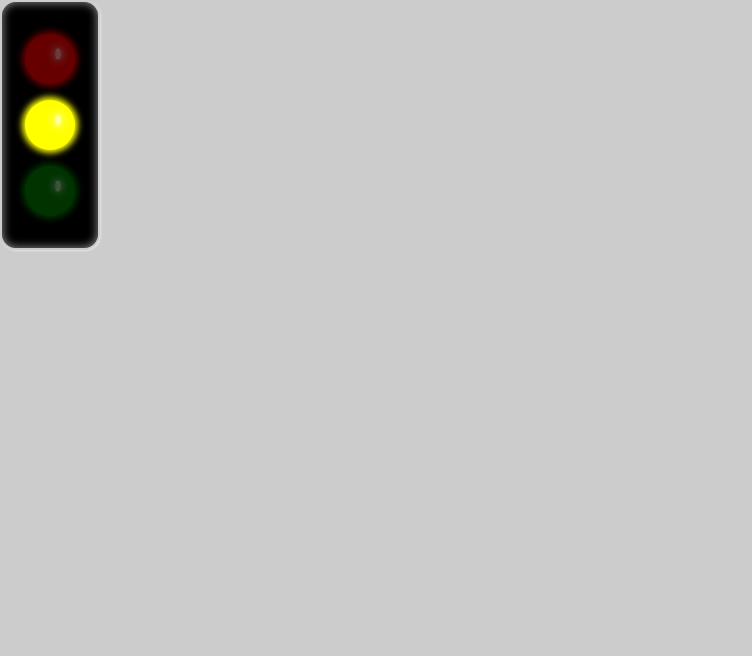
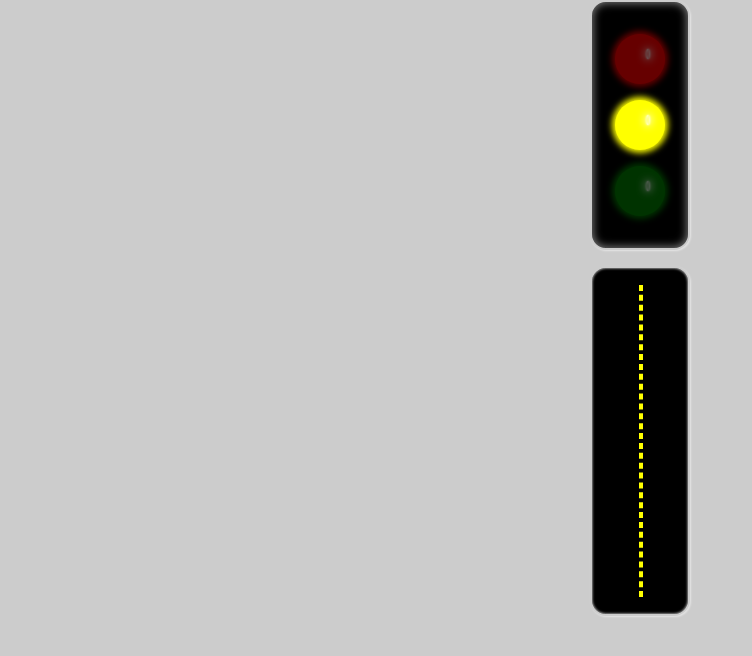
Before and after one commit to FelipeESchmidt/signal-demo, a React (Create React App) app: page / in a window 1280 px wide. Shown: the top 656 px of the page, without its empty margins (0-752 px from the left). Built offline with nearby package versions, Linux system fonts and the light colour scheme.

Commit message:
feat: improving components and creating Intersection

```diff
--- /dev/null
+++ b/src/components/Intersection/index.tsx
@@ -0,0 +1,16 @@
+import * as React from "react";
+
+import * as S from "./styles";
+import { Signal } from "../Signal";
+import Street from "../Street";
+
+export const Intersection = () => {
+  return (
+    <S.StreetContainer>
+      <Signal litColor="yellow" />
+      <Street />
+    </S.StreetContainer>
+  );
+};
+
+export default Intersection;
--- /dev/null
+++ b/src/components/Intersection/styles.ts
@@ -0,0 +1,9 @@
+import styled from "styled-components";
+
+export const StreetContainer = styled.div`
+  display: flex;
+  flex-direction: column;
+  align-items: center;
+  justify-content: center;
+  gap: 16px;
+`;
--- a/src/components/Signal/index.tsx
+++ b/src/components/Signal/index.tsx
@@ -1,23 +1,24 @@
 import React from "react";
 
+import { SignalColorsType } from "@types";
 import * as S from "./styles";
 
-export const Signal = () => {
-  const [n, setN] = React.useState(0);
+export interface ISignalProps {
+  litColor: SignalColorsType;
+}
 
-  React.useEffect(() => {
-    const timeout = setTimeout(() => {
-      setN((n + 1) % 3);
-    }, 1000);
+const signalColors = ["red", "yellow", "green"] as [
+  SignalColorsType,
+  SignalColorsType,
+  SignalColorsType
+];
 
-    return () => clearTimeout(timeout);
-  }, [n]);
-
+export const Signal = ({ litColor }: ISignalProps) => {
   return (
     <S.StyledSignalContainer>
-      <S.StyledLight color="red" on={n === 0} />
-      <S.StyledLight color="yellow" on={n === 1} />
-      <S.StyledLight color="green" on={n === 2} />
+      {signalColors.map((color) => (
+        <S.StyledLight color={color} on={litColor === color} />
+      ))}
     </S.StyledSignalContainer>
   );
 };
--- a/src/components/Signal/styles.ts
+++ b/src/components/Signal/styles.ts
@@ -1,3 +1,4 @@
+import { SignalColorsType } from "@types";
 import { styled } from "styled-components";
 
 export const StyledSignalContainer = styled.div`
@@ -16,7 +17,10 @@ export const StyledSignalContainer = styled.div`
   gap: 16px;
 `;
 
-export const StyledLight = styled.div<{ color: string; on?: boolean }>`
+export const StyledLight = styled.div<{
+  color: SignalColorsType;
+  on?: boolean;
+}>`
   position: relative;
   width: 50px;
   height: 50px;
--- a/src/components/Street/styles.ts
+++ b/src/components/Street/styles.ts
@@ -2,8 +2,8 @@ import { styled } from "styled-components";
 
 export const StreetContainer = styled.div`
   position: relative;
-  width: 250px;
-  height: 100px;
+  width: 100px;
+  height: 350px;
   background-color: black;
   border-radius: 16px;
   border: 2px solid rgba(255, 255, 255, 0.8);
@@ -19,10 +19,10 @@ export const StreetContainer = styled.div`
   &::after {
     content: "";
     position: absolute;
-    top: 50%;
-    left: 5%;
-    right: 5%;
-    transform: translateY(-1px);
+    left: 50%;
+    top: 5%;
+    bottom: 5%;
+    transform: translateX(-1px);
     border: 2px dashed yellow;
     border-style: dashed;
   }
--- a/src/page/index.tsx
+++ b/src/page/index.tsx
@@ -1,10 +1,11 @@
 import React from "react";
-import { Signal } from "../components/Signal";
+
+import Intersection from "../components/Intersection";
 
 const App: React.FunctionComponent = () => {
   return (
     <>
-      <Signal />
+      <Intersection />
     </>
   );
 };
```
